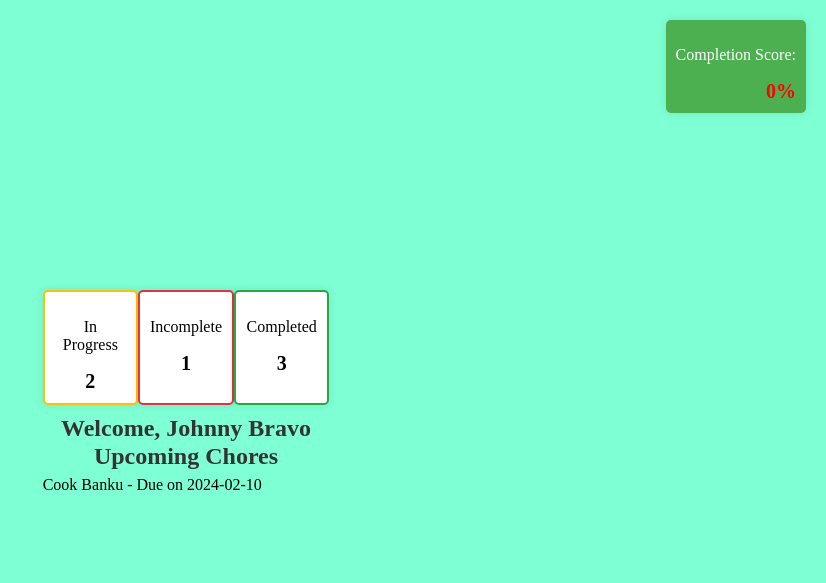
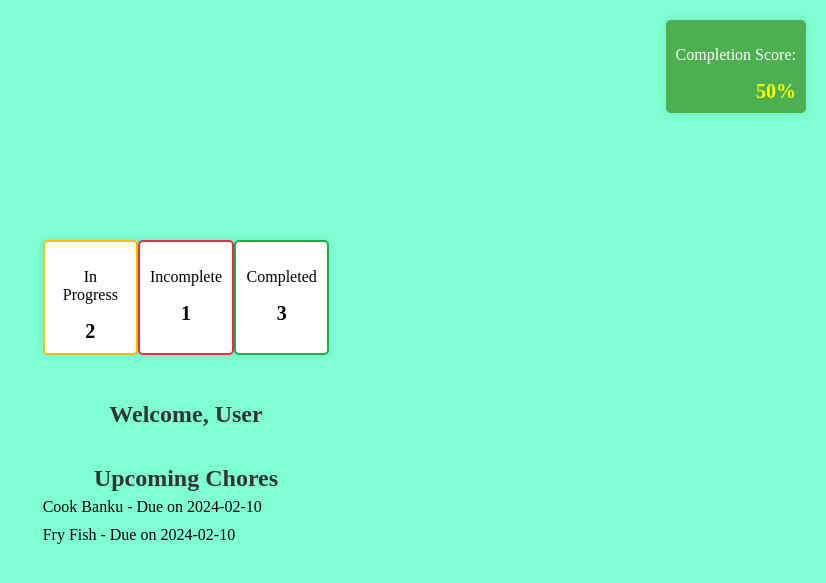
Before and after one commit to Lamiorkor/LetsWork-CMS, a PHP site: template view/home_page.html in a window 1280 px wide. Shown: the top 583 px of the page, without its empty margins (454-1280 px from the left). Run offline with PHP 8.4, Linux system fonts and the light colour scheme; the template is opened without the code that fills it, so the values that code supplies are empty.

Commit message:
renamed:    actions/authenticate_user.php -> actions/login_user.php 	modified:   actions/register_user.php 	modified:   js/add_chore.js 	new file:   js/home_page.js 	modified:   js/sign_up.js 	renamed:    login/login.html -> login/login.php 	new file:   login/logout.php 	renamed:    login/sign_up.html -> login/sign_up.php 	modified:   view/home_page.html 	modified:   view/manage_chores.html

```diff
--- a/actions/register_user.php
+++ b/actions/register_user.php
@@ -19,7 +19,7 @@
     $stmt->bind_param("issssss", $fid, $fname, $lname, $gender, $dob, $email, $hashed_password);
 
     if ($stmt->execute()) {
-        header("Location: ../login/login.html");
+        header("Location: ../login/login.php");
         exit();
     } else {
         echo "Error: " . $sql . "<br>" . $con->error;
--- a/js/add_chore.js
+++ b/js/add_chore.js
@@ -9,7 +9,7 @@
         return;
     }
 
-    // Generate a unique chore ID (You may replace this with your actual logic)
+    // Generate a unique chore ID
     var choreId = Math.floor(Math.random() * 1000) + 1;
 
     // Create a new table row for the chore
@@ -31,11 +31,11 @@
 }
 
 function editChore(choreId) {
-    // Placeholder for edit functionality (You can implement your own logic)
+    // Placeholder for edit functionality
     alert("Edit Chore with ID: " + choreId);
 }
 
 function deleteChore(choreId) {
-    // Placeholder for delete functionality (You can implement your own logic)
+    // Placeholder for delete functionality
     alert("Delete Chore with ID: " + choreId);
 }
--- /dev/null
+++ b/js/home_page.js
@@ -0,0 +1,3 @@
+function navigateToChoreManagement() {
+    window.location.href = '../view/manage_chores.html';
+}
--- a/js/sign_up.js
+++ b/js/sign_up.js
@@ -1,3 +1,3 @@
 function redirectToLoginPage() {
-    window.location.href = "../login/login.html";
+    window.location.href = "../login/login.php";
 }
--- a/login/login.html
+++ b/login/login.php
@@ -18,7 +18,7 @@
         <div class="grid-item"><input type="password" id="passwordInput" placeholder="Enter your password" pattern="^(?=.*[A-Za-z])(?=.*\d)(?=.*[@$!%*?&])[A-Za-z\d@$!%*?&]{8,}$" required></div>
         <div class="grid-item" colspan="2">
             <button onclick="signIn()"><b>Sign In<b></b></button>
-            <p class="sign_up-link;">Don't have an account? <a href="sign_up.html">Sign Up here</a></p>
+            <p class="sign_up-link;">Don't have an account? <a href="sign_up.php">Sign Up here</a></p>
         </div>
     </div>
     </form>
--- a/view/home_page.html
+++ b/view/home_page.html
@@ -5,7 +5,7 @@
     <meta charset="UTF-8">
     <meta name="viewport" content="width=device-width, initial-scale=1.0">
     <title>Let's Work! - Home Page</title>
-    <link rel="stylesheet" href="home_page.css">
+    <link rel="stylesheet" href="../css/home_page.css">
 </head>
 <body>
     <div class="home-page">
@@ -24,27 +24,31 @@
             </div>
         </section>
 
+        <br>
+        <br>
+
         <section class="user-info">
-            <h2>Welcome, Johnny Bravo</h2>
+            <h2>Welcome, User</h2>
         </section>
+
+        <br>
+        <br>
 
         <section class="upcoming-chores">
             <h2>Upcoming Chores</h2>
             <ul>
                 <li>Cook Banku - Due on 2024-02-10</li>
+                <li>Fry Fish - Due on 2024-02-10</li>
             </ul>
         </section>
 
         <div class="score">
             <p>Completion Score:</p>
-            <span style="color: red;">0%</span>
+            <span style="color: yellow;">50%</span>
         </div>
     </div>
 
-    <script>
-        function navigateToChoreManagement() {
-            window.location.href = 'manage_chores.html';
-        }
-    </script>
+    <script src="../js/home_page.js"></script>
+
 </body>
 </html>
--- a/view/manage_chores.html
+++ b/view/manage_chores.html
@@ -5,7 +5,7 @@
     <meta charset="UTF-8">
     <meta name="viewport" content="width=device-width, initial-scale=1.0">
     <title>Let's Work! - Manage Chores</title>
-    <link rel="stylesheet" href="manage_chores.css">
+    <link rel="stylesheet" href="../css/manage_chores.css">
 </head>
 <body>
     <div class="chore-page">
```
Also changed, not shown: login/sign_up.php (renamed from login/sign_up.html, +4 -3 lines), actions/login_user.php (renamed from actions/authenticate_user.php), login/logout.php (added).
